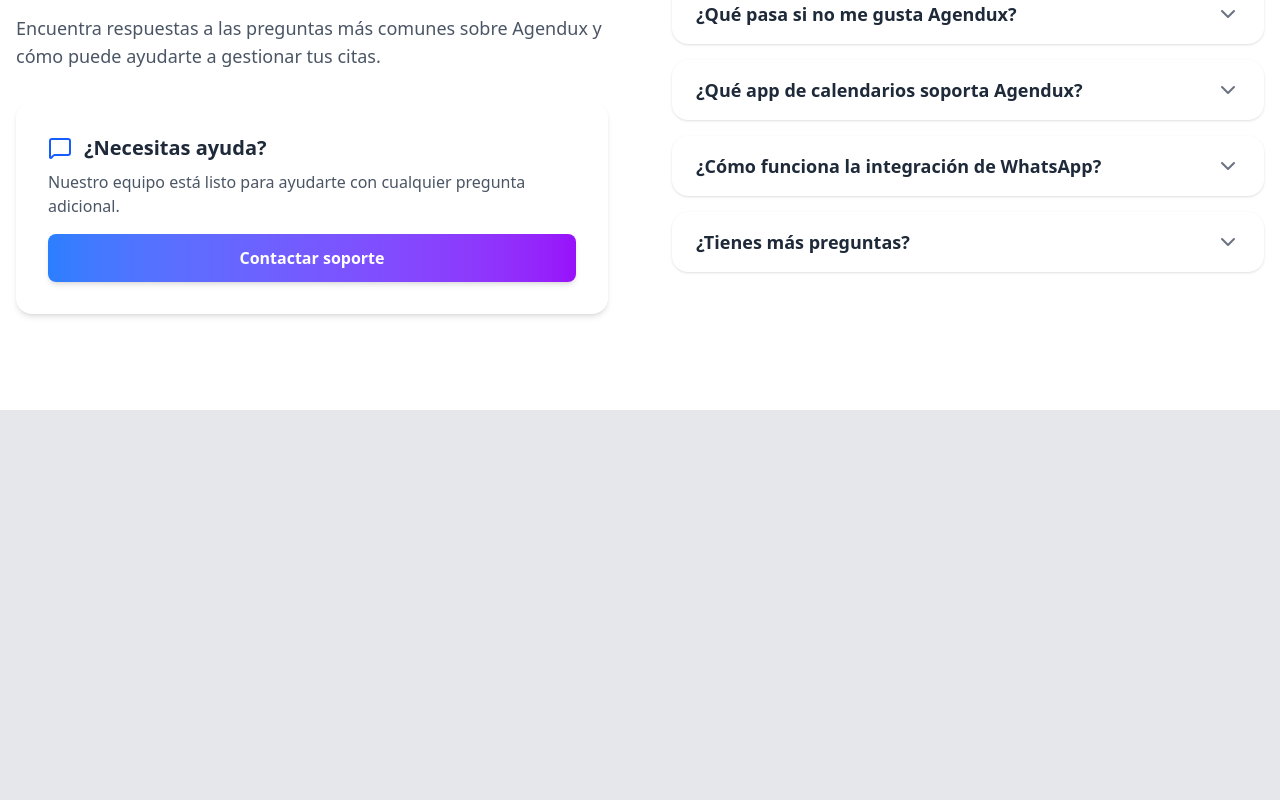
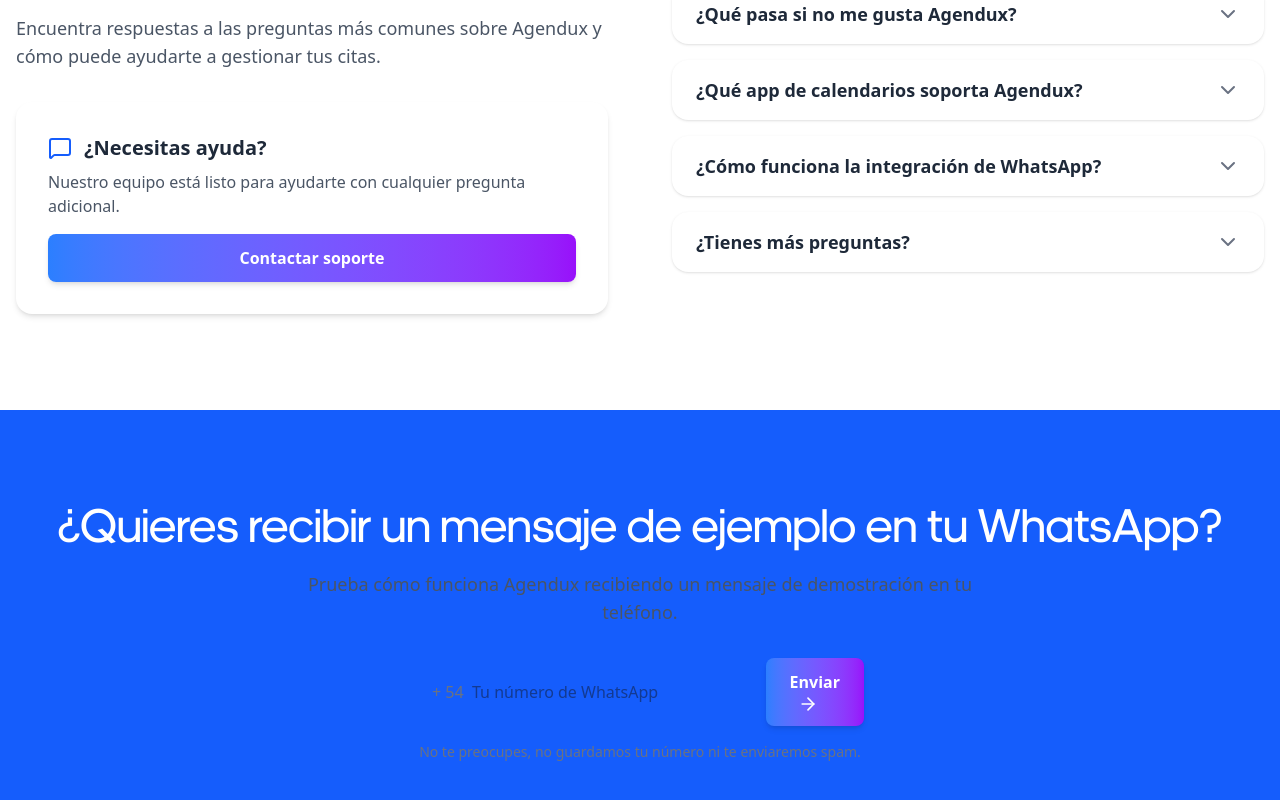
Before and after one commit to RomeroLeandro/frontend-agendux, a React (Vite) app: page / in a window 1280 px wide. Shown: the part 7408-8208 px from the top of the page. Before the commit the page ends 7818 px from the top, so only its background shows below. Built offline with nearby package versions, Linux system fonts and the light colour scheme.

Commit message:
create WhatsAppCta  section

```diff
--- a/src/App.tsx
+++ b/src/App.tsx
@@ -8,6 +8,7 @@ import { BenefitsSection } from "./components/pages/BenefitsSection";
 import { AutoSchedulingSection } from "./components/pages/AutoSchedulingSection";
 import { PricingSection } from "./components/pages/PricingSection";
 import { FaqSection } from "./components/pages/FaqSection";
+import { WhatsAppCtaSection } from "./components/pages/WhatsAppCtaSection";
 
 function App() {
   return (
@@ -22,6 +23,7 @@ function App() {
         <AutoSchedulingSection />
         <PricingSection />
         <FaqSection />
+        <WhatsAppCtaSection />
       </main>
     </>
   );
--- a/src/components/pages/PricingSection.tsx
+++ b/src/components/pages/PricingSection.tsx
@@ -78,7 +78,7 @@ export const PricingSection = () => {
                 </Typography>
                 <div className="my-4">
                   <span className="text-5xl font-bold text-gray-900 dark:text-white">
-                    ${plan.price}
+                    USD{plan.price}
                   </span>
                   <span className="text-lg text-gray-500 dark:text-gray-400">
                     /mes
--- /dev/null
+++ b/src/components/pages/WhatsAppCtaSection.tsx
@@ -0,0 +1,61 @@
+import React, { useState } from "react";
+import { Typography } from "../ui/Typography";
+import { ArrowRight } from "lucide-react";
+import { Button } from "../ui/Button";
+
+export const WhatsAppCtaSection = () => {
+  const [phoneNumber, setPhoneNumber] = useState("");
+
+  const handleSubmit = (e: React.FormEvent) => {
+    e.preventDefault();
+    alert(`Mensaje de prueba enviado al: +54${phoneNumber}`);
+  };
+
+  return (
+    <section className="bg-blue-600 dark:bg-blue-700 py-16 md:py-24">
+      <div className="container mx-auto px-4 text-center flex flex-col items-center">
+        <Typography variant="heading-xl" as="h2" className="text-white">
+          ¿Quieres recibir un mensaje de ejemplo en tu WhatsApp?
+        </Typography>
+
+        <Typography
+          variant="body-lg"
+          className="mt-4 max-w-2xl text-blue-100 dark:text-blue-200"
+        >
+          Prueba cómo funciona Agendux recibiendo un mensaje de demostración en
+          tu teléfono.
+        </Typography>
+
+        <form
+          onSubmit={handleSubmit}
+          className="mt-8 flex flex-col sm:flex-row gap-4 w-full max-w-md"
+        >
+          <div className="relative flex-grow">
+            <span className="absolute left-4 top-1/2 -translate-y-1/2 text-gray-500">
+              + 54
+            </span>
+            <input
+              type="tel"
+              placeholder="Tu número de WhatsApp"
+              value={phoneNumber}
+              onChange={(e) => setPhoneNumber(e.target.value)}
+              className="w-full h-full rounded-lg py-3 pr-4 pl-14 border-none focus:ring-2 focus:ring-blue-400"
+              required
+            />
+          </div>
+          <Button
+            type="submit"
+            className="bg-green-500 hover:bg-green-600 focus:ring-green-400 shadow-lg"
+          >
+            <span>Enviar</span>
+            <ArrowRight className="h-5 w-5 ml-2" />
+          </Button>
+        </form>
+
+        <Typography variant="body-sm" className="mt-4 text-blue-200">
+          No te preocupes, no guardamos tu número ni te enviaremos spam.
+        </Typography>
+      </div>
+    </section>
+  );
+};
```
Also changed, not shown: src/components/ui/Button.tsx (+12 -6 lines).
